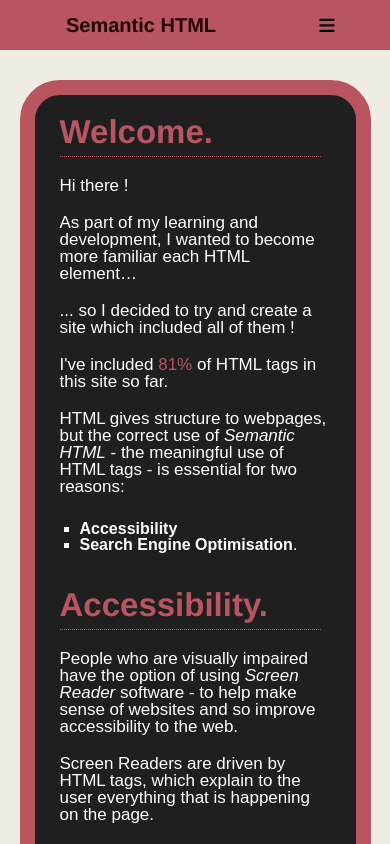
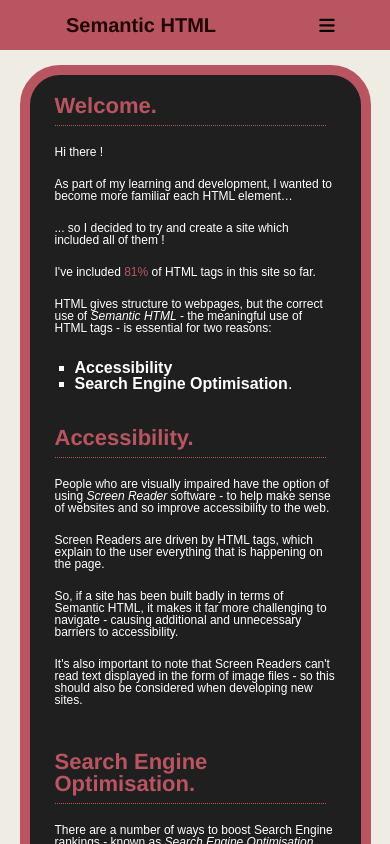
Before and after one commit to BramBrooks/semanticHTML, a React (Create React App) app: page / in a window 390 px wide. Shown: the top 844 px of the page. Built offline with nearby package versions, Linux system fonts and the light colour scheme; a web font is replaced by a local one.

Commit message:
updates main font size for mobile view

```diff
--- a/src/styles/main.scss
+++ b/src/styles/main.scss
@@ -99,3 +99,28 @@ aside {
 // Components
 
 @import "./components/footer.scss";
+
+@media screen and (max-width: 430px) {
+  main {
+    margin: 15px 5%;
+    border: 10px solid $red-background;
+    h2 {
+      font-size: 22px;
+    }
+
+    p {
+      font-size: 12px;
+    }
+  }
+
+  .menu-icon {
+    right: 20px;
+  }
+  .title_and_logo_container {
+    margin-left: 40px;
+  }
+}
+
+// are there a set of standard breakpoints or does it vary with designs?
+// I guess all the elements being different sizes must change things
+// but then is it standard to set them as variables, so don't have to keep remembering ?
```
